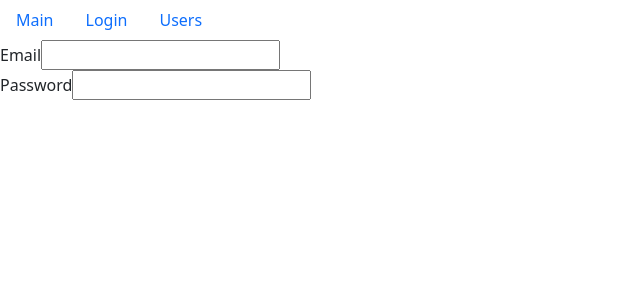
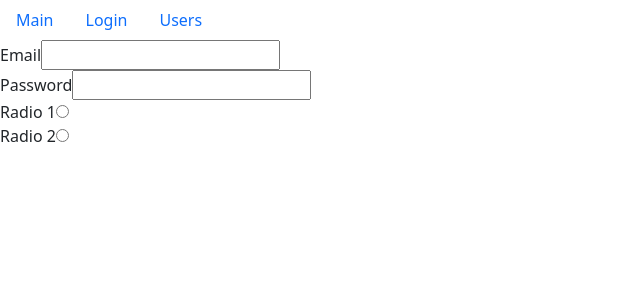
Before and after one commit to TetianaStupak/fast-company, a React (Create React App) app: page /login in a window 1280 px wide. Shown: the top 300 px of the page, without its empty margins (0-640 px from the left). Built offline with nearby package versions, Linux system fonts and the light colour scheme.

Commit message:
Radio_Обработка значений множества полей

```diff
--- a/src/app/layouts/login.jsx
+++ b/src/app/layouts/login.jsx
@@ -3,23 +3,45 @@ import { useState } from "react/cjs/react.development";
 
 const Login = () => {
     const [email, setEmail] = useState("");
+
     const handleChange = (e) => {
         setEmail(e.target.value);
-        console.log(e.target.value);
+        console.log(e.target);
     };
     return (
         <form action="">
             <div>
                 <label htmlFor="email">Email</label>
-                <input type="text" id="email"
+                <input
+                    type="text"
+                    id="email"
+                    name="email"
                     value={email}
                     onChange={handleChange} />
             </div>
             <div>
                 <label htmlFor="password">Password</label>
-                <input type="password" id="password" />
+                <input
+                    type="password"
+                    id="password"
+                    name="password"
+                />
             </div>
-        </form>
+            <div>
+                <div>
+                    <label htmlFor="radio1">Radio 1</label>
+                    <input
+                        type="radio"
+                        id="radio1"
+                        name="radio"
+                    />
+                </div>
+                <div>
+                    <label htmlFor="radio2">Radio 2</label>
+                    <input type="radio" id="radio2" name="radio" />
+                </div>
+            </div>
+        </form >
     );
 };
 
```
